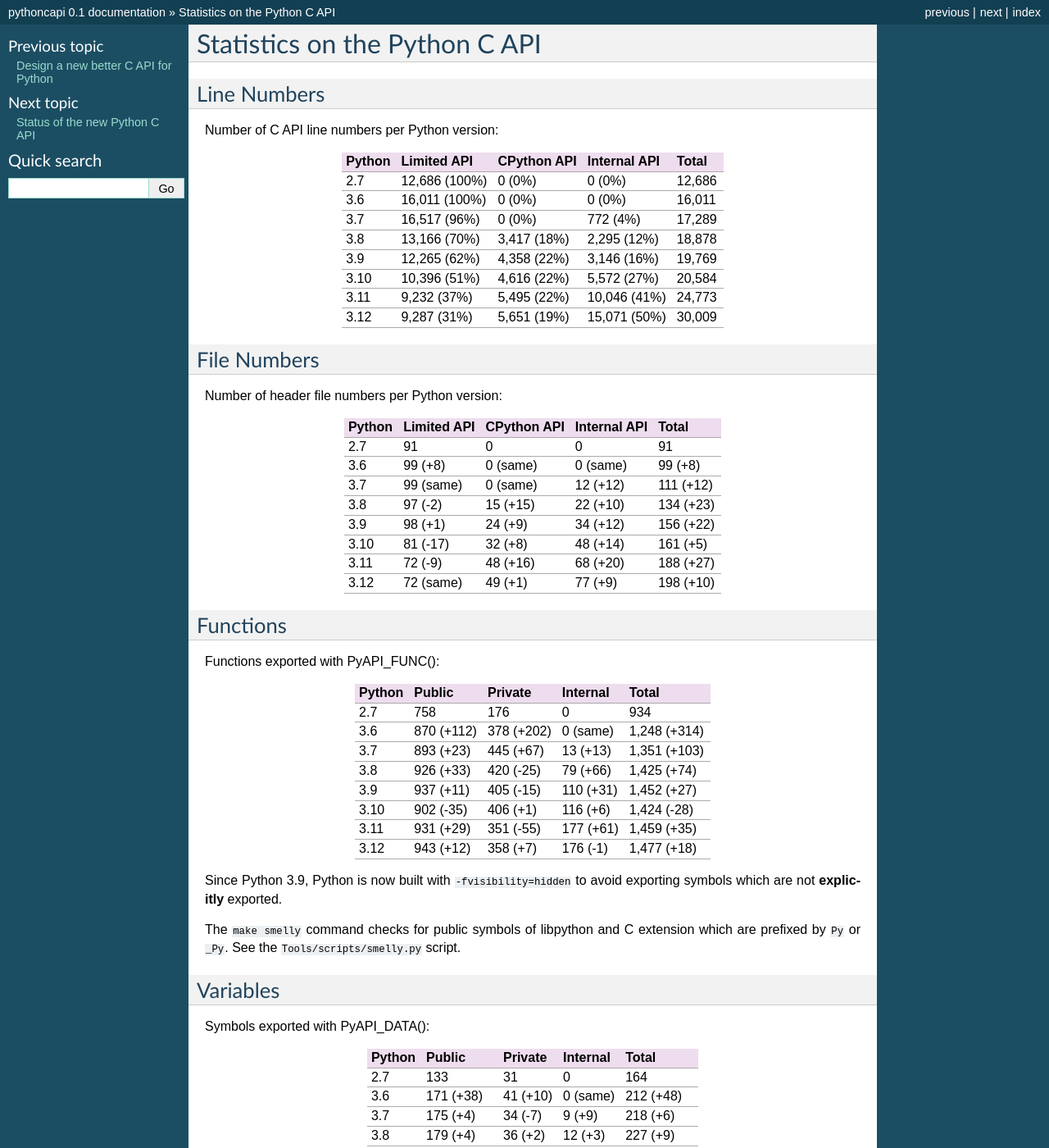
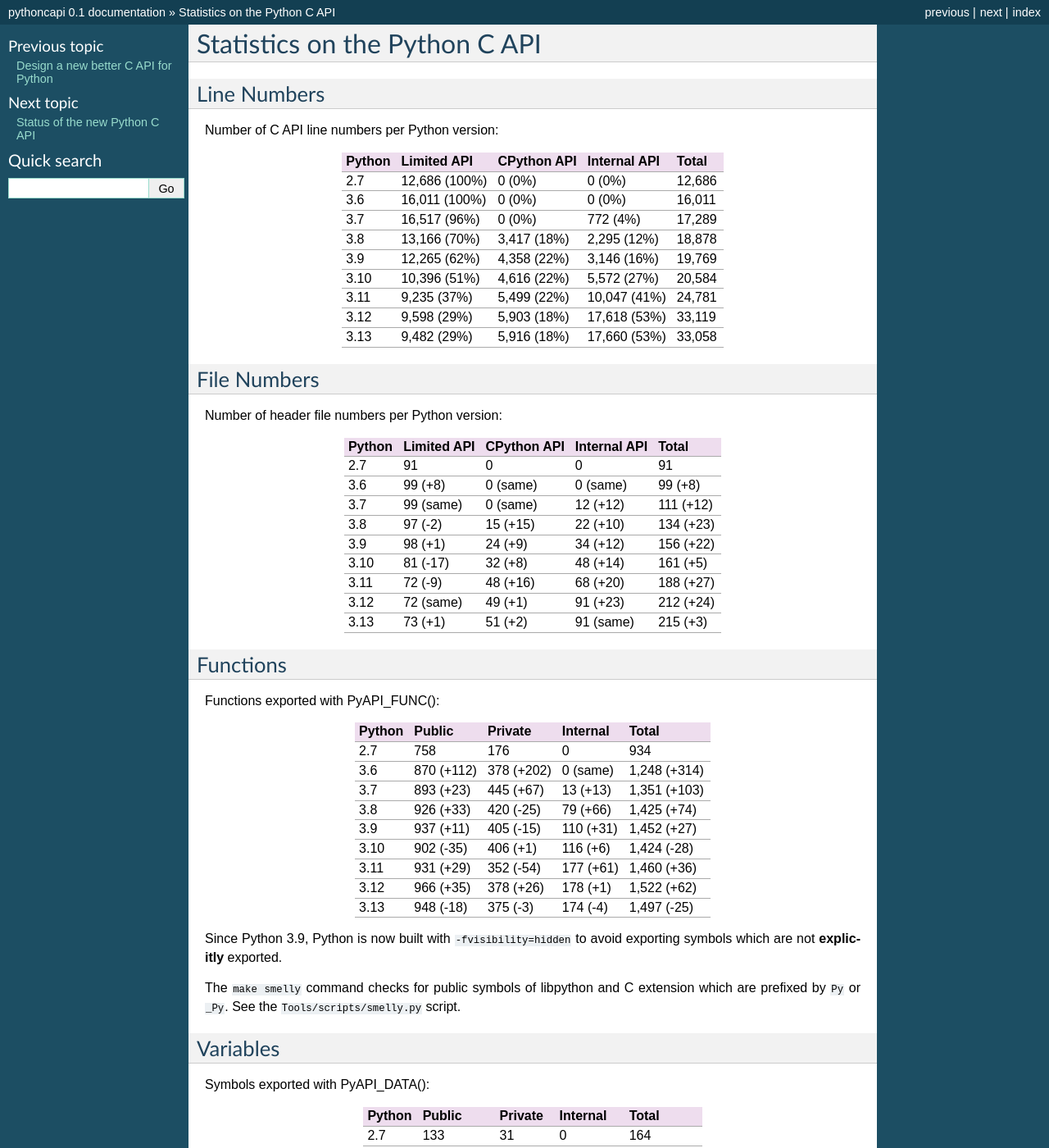
Before and after one commit to pythoncapi/pythoncapi, a Sphinx documentation site: the page built from doc/stats.rst, in a window 1280 px wide and 1400 px high. Shown: the whole window at 82% size. Built offline with Sphinx 7.4.7, drawn with Linux system fonts in a browser that asks for light colours; some of the changed text lies outside the part shown.

Commit message:
Update stats for 3.13

```diff
--- a/doc/stats.py
+++ b/doc/stats.py
@@ -10,7 +10,7 @@ from pythoncapi import list_files, PYTHON_ROOT, PATH_LIMITED_API, PATH_CPYTHON_A
 
 
 RST_FILENAME = 'stats.rst'
-MAIN_BRANCH = '3.12'
+MAIN_BRANCH = '3.13'
 BRANCHES = [
     '2.7',
     '3.6',
@@ -19,6 +19,7 @@ BRANCHES = [
     '3.9',
     '3.10',
     '3.11',
+    '3.12',
     'main',
 ]
 COLUMNS = ['Python', 'Limited API', 'CPython API', 'Internal API', 'Total']
--- a/doc/stats.rst
+++ b/doc/stats.rst
@@ -16,8 +16,9 @@ Python  Limited API    CPython API  Internal API  Total
 3.8     13,166 (70%)   3,417 (18%)  2,295 (12%)   18,878
 3.9     12,265 (62%)   4,358 (22%)  3,146 (16%)   19,769
 3.10    10,396 (51%)   4,616 (22%)  5,572 (27%)   20,584
-3.11    9,232 (37%)    5,495 (22%)  10,046 (41%)  24,773
-3.12    9,287 (31%)    5,651 (19%)  15,071 (50%)  30,009
+3.11    9,235 (37%)    5,499 (22%)  10,047 (41%)  24,781
+3.12    9,598 (29%)    5,903 (18%)  17,618 (53%)  33,119
+3.13    9,482 (29%)    5,916 (18%)  17,660 (53%)  33,058
 ======  =============  ===========  ============  ======
 
 File Numbers
@@ -35,7 +36,8 @@ Python  Limited API  CPython API  Internal API  Total
 3.9     98 (+1)      24 (+9)      34 (+12)      156 (+22)
 3.10    81 (-17)     32 (+8)      48 (+14)      161 (+5)
 3.11    72 (-9)      48 (+16)     68 (+20)      188 (+27)
-3.12    72 (same)    49 (+1)      77 (+9)       198 (+10)
+3.12    72 (same)    49 (+1)      91 (+23)      212 (+24)
+3.13    73 (+1)      51 (+2)      91 (same)     215 (+3)
 ======  ===========  ===========  ============  =========
 
 Functions
@@ -52,8 +54,9 @@ Python  Public      Private     Internal   Total
 3.8     926 (+33)   420 (-25)   79 (+66)   1,425 (+74)
 3.9     937 (+11)   405 (-15)   110 (+31)  1,452 (+27)
 3.10    902 (-35)   406 (+1)    116 (+6)   1,424 (-28)
-3.11    931 (+29)   351 (-55)   177 (+61)  1,459 (+35)
-3.12    943 (+12)   358 (+7)    176 (-1)   1,477 (+18)
+3.11    931 (+29)   352 (-54)   177 (+61)  1,460 (+36)
+3.12    966 (+35)   378 (+26)   178 (+1)   1,522 (+62)
+3.13    948 (-18)   375 (-3)    174 (-4)   1,497 (-25)
 ======  ==========  ==========  =========  ============
 
 Since Python 3.9, Python is now built with ``-fvisibility=hidden`` to avoid
@@ -68,27 +71,28 @@ Variables
 
 Symbols exported with PyAPI_DATA():
 
-======  ==========  ========  ========  ==========
-Python  Public      Private   Internal  Total
-======  ==========  ========  ========  ==========
-2.7     133         31        0         164
-3.6     171 (+38)   41 (+10)  0 (same)  212 (+48)
-3.7     175 (+4)    34 (-7)   9 (+9)    218 (+6)
-3.8     179 (+4)    36 (+2)   12 (+3)   227 (+9)
-3.9     178 (-1)    34 (-2)   14 (+2)   226 (-1)
-3.10    178 (same)  35 (+1)   13 (-1)   226 (same)
-3.11    182 (+4)    32 (-3)   10 (-3)   224 (-2)
-3.12    183 (+1)    30 (-2)   9 (-1)    222 (-2)
-======  ==========  ========  ========  ==========
+======  ==========  ========  =========  ==========
+Python  Public      Private   Internal   Total
+======  ==========  ========  =========  ==========
+2.7     133         31        0          164
+3.6     171 (+38)   41 (+10)  0 (same)   212 (+48)
+3.7     175 (+4)    34 (-7)   9 (+9)     218 (+6)
+3.8     179 (+4)    36 (+2)   12 (+3)    227 (+9)
+3.9     178 (-1)    34 (-2)   14 (+2)    226 (-1)
+3.10    178 (same)  35 (+1)   13 (-1)    226 (same)
+3.11    182 (+4)    32 (-3)   10 (-3)    224 (-2)
+3.12    185 (+3)    29 (-3)   12 (+2)    226 (+2)
+3.13    185 (same)  30 (+1)   12 (same)  227 (+1)
+======  ==========  ========  =========  ==========
 
 Functions defined as macros and static inline functions
 =======================================================
 
 Functions defined as macros (only public) and static inline functions (public or private):
 
-======  ==========  =============  ==========
+======  ==========  =============  =========
 Python  Macro       Static inline  Total
-======  ==========  =============  ==========
+======  ==========  =============  =========
 2.7     276         0              276
 3.6     306 (+30)   0 (same)       306 (+30)
 3.7     315 (+9)    0 (same)       315 (+9)
@@ -96,8 +100,9 @@ Python  Macro       Static inline  Total
 3.9     307 (-7)    11 (+4)        318 (-3)
 3.10    307 (same)  18 (+7)        325 (+7)
 3.11    269 (-38)   46 (+28)       315 (-10)
-3.12    246 (-23)   69 (+23)       315 (same)
-======  ==========  =============  ==========
+3.12    251 (-18)   71 (+25)       322 (+7)
+3.13    248 (-3)    71 (same)      319 (-3)
+======  ==========  =============  =========
 
 Structures
 ==========
@@ -114,5 +119,6 @@ Python  Limited API  CPython API  Internal API  Total
 3.9     68 (-13)     46 (+12)     38 (+10)      152 (+9)
 3.10    41 (-27)     53 (+7)      91 (+53)      185 (+33)
 3.11    19 (-22)     75 (+22)     112 (+21)     206 (+21)
-3.12    17 (-2)      80 (+5)      140 (+28)     237 (+31)
+3.12    18 (-1)      84 (+9)      170 (+58)     272 (+66)
+3.13    18 (same)    88 (+4)      168 (-2)      274 (+2)
 ======  ===========  ===========  ============  =========
```
